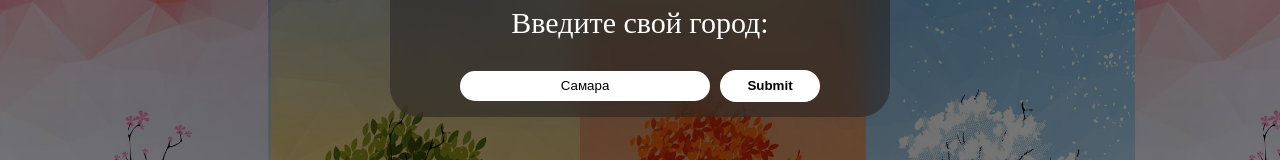
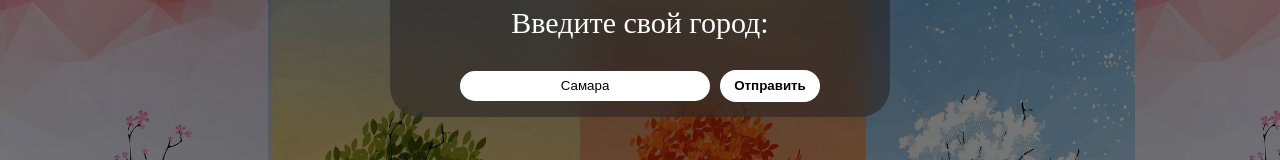
Before and after one commit to Hiji-hub/weather-data, a React (Create React App) app: page /weather in a window 1280 px wide. Shown: the part 408-568 px from the top of the page. Built offline with nearby package versions, Linux system fonts and the light colour scheme.

Commit message:
Изменение кнопки
Исправление текста кнопки

```diff
--- a/src/Components/Pages/Weather.js
+++ b/src/Components/Pages/Weather.js
@@ -40,7 +40,7 @@ function Weather() {
                 <div className='form'>
                     <p  style={{textAlign: 'center', fontSize: '30px'}}>Введите свой город:</p>
                     <input className='town' type='text' onChange={changeHandler} value={town}/>
-                    <input className='town-btn' type='submit' onClick={getWeather}/>
+                    <input className='town-btn' type='submit' onClick={getWeather} value='Отправить'/>
                 </div>
                 <div className='weather-block'>
                     {weather.length===0? '': <WeaterCard weather={weather}/>}
```
